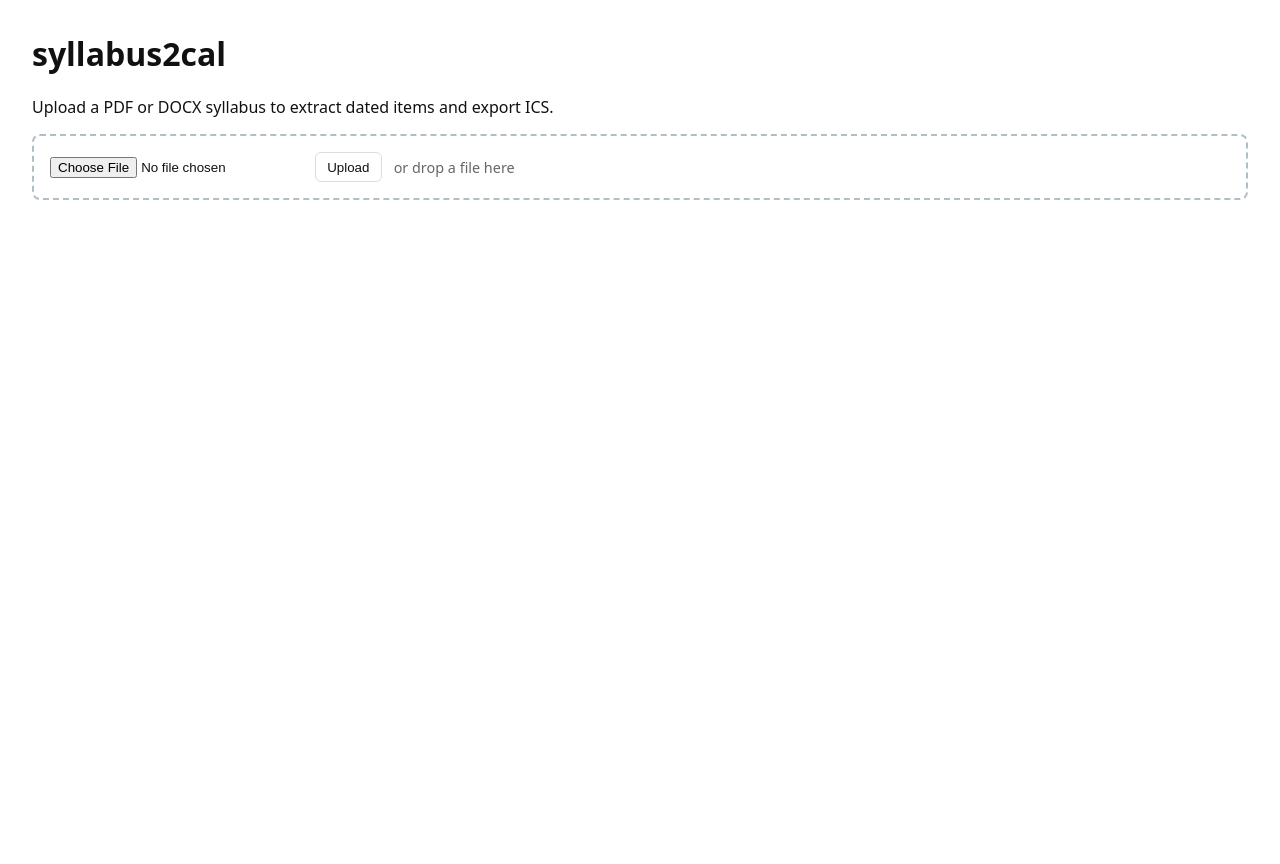
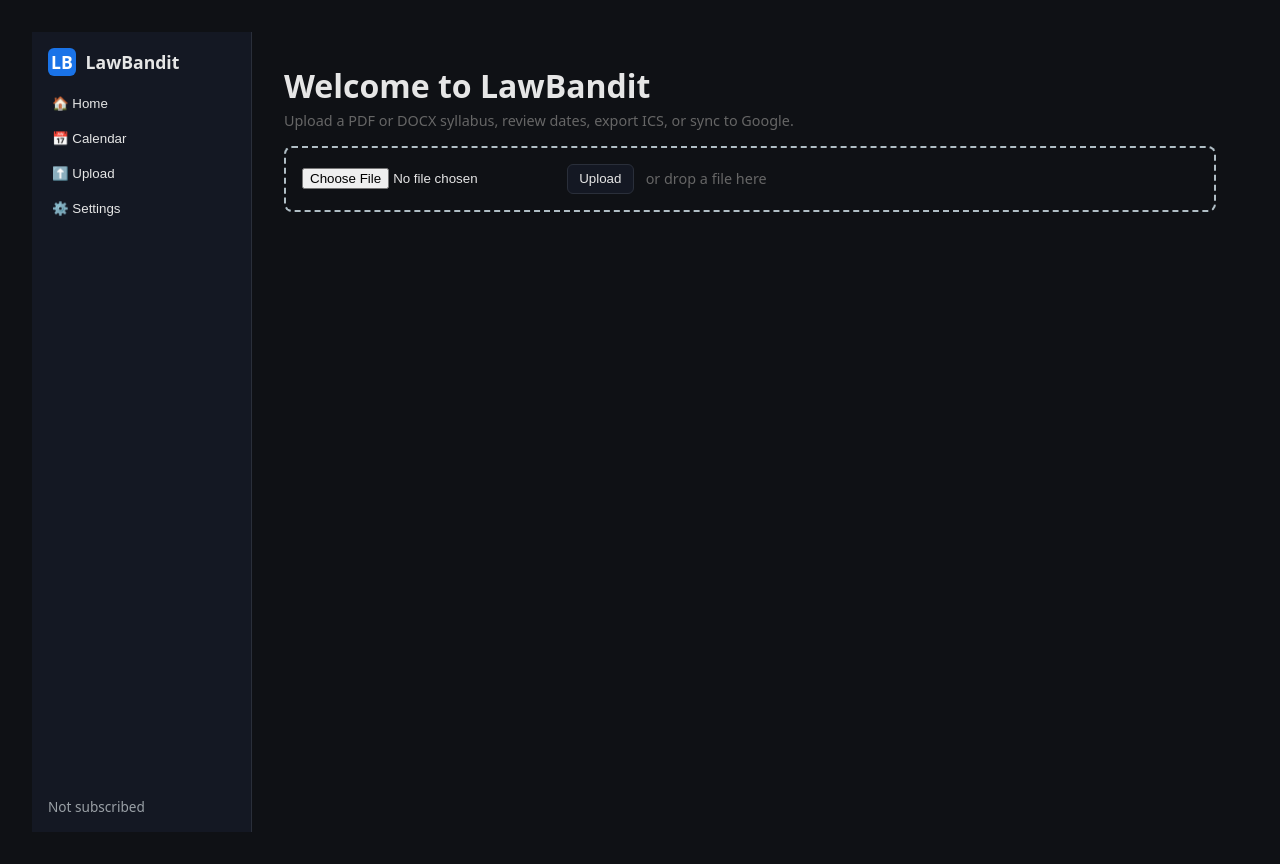
Before and after one commit to Ishanpathak1/lawbanditcal, a website: page public/index.html in a window 1280 px wide. Before the commit the page ends 800 px from the top, so only its background shows below. Drawn offline with Linux system fonts and the light colour scheme.

Commit message:
style: apply LawBandit dark theme and sidebar shell; default dark

```diff
--- a/public/index.html
+++ b/public/index.html
@@ -61,11 +61,33 @@
     .segmented { border-color: var(--border); }
     .segmented button { background: var(--panel); color: var(--fg); }
     .segmented button.active { background: #2b4d83; color: #fff; }
+    /* App shell */
+    .app { display: grid; grid-template-columns: 220px 1fr; min-height: 100vh; }
+    .sidebar { background: var(--panel); border-right: 1px solid var(--border); display: flex; flex-direction: column; }
+    .brand { display: flex; align-items: center; gap: .6rem; padding: 1rem 1rem .5rem; font-weight: 700; font-size: 1.1rem; }
+    .brand .logo { width: 28px; height: 28px; border-radius: 6px; background: #1a73e8; color: #fff; display: inline-flex; align-items: center; justify-content: center; font-weight: 800; }
+    .nav { padding: .25rem .5rem; display: flex; flex-direction: column; gap: .25rem; }
+    .nav a, .nav button { text-align: left; padding: .5rem .75rem; border-radius: 8px; color: var(--fg); border: 0; background: transparent; cursor: pointer; }
+    .nav a:hover, .nav button:hover { background: var(--panel2); }
+    .sidebar-footer { margin-top: auto; padding: 1rem; color: var(--muted); font-size: .85rem; }
+    .main { padding: 2rem; background: var(--bg); }
   </style>
   </head>
 <body>
-  <h1>syllabus2cal</h1>
-  <p>Upload a PDF or DOCX syllabus to extract dated items and export ICS.</p>
+  <div class="app">
+    <aside class="sidebar">
+      <div class="brand"><span class="logo">LB</span> LawBandit</div>
+      <nav class="nav">
+        <button type="button" id="navHome">🏠 Home</button>
+        <button type="button" id="navCalendar">📅 Calendar</button>
+        <button type="button" id="navUpload">⬆️ Upload</button>
+        <button type="button" id="navSettings">⚙️ Settings</button>
+      </nav>
+      <div class="sidebar-footer">Not subscribed</div>
+    </aside>
+    <main class="main">
+      <h1 style="margin:0 0 .25rem; font-size: 2rem;">Welcome to LawBandit</h1>
+      <p class="muted" style="margin:0 0 1rem;">Upload a PDF or DOCX syllabus, review dates, export ICS, or sync to Google.</p>
 
       <div class="upload-zone" id="uploadZone">
   <input id="file" type="file" accept=".pdf,.docx" />
@@ -160,6 +182,8 @@
             </div>
           </div>
         </div>
+    </div>
+    </main>
   </div>
 
   <datalist id="tzList">
@@ -284,7 +308,7 @@
     themeToggle.onclick = toggleTheme;
 
     // Persisted preferences
-    const savedTheme = localStorage.getItem('s2c_theme'); if (savedTheme) setTheme(savedTheme);
+    const savedTheme = localStorage.getItem('s2c_theme'); if (savedTheme) setTheme(savedTheme); else setTheme('dark');
     const savedView = localStorage.getItem('s2c_view'); if (savedView) setView(savedView);
     const savedMonth = localStorage.getItem('s2c_month'); if (savedMonth) { const d = new Date(savedMonth); if (!isNaN(d)) currentMonth = new Date(d.getFullYear(), d.getMonth(), 1); }
 
```
Lines whose indentation alone changed are shown as unchanged.
